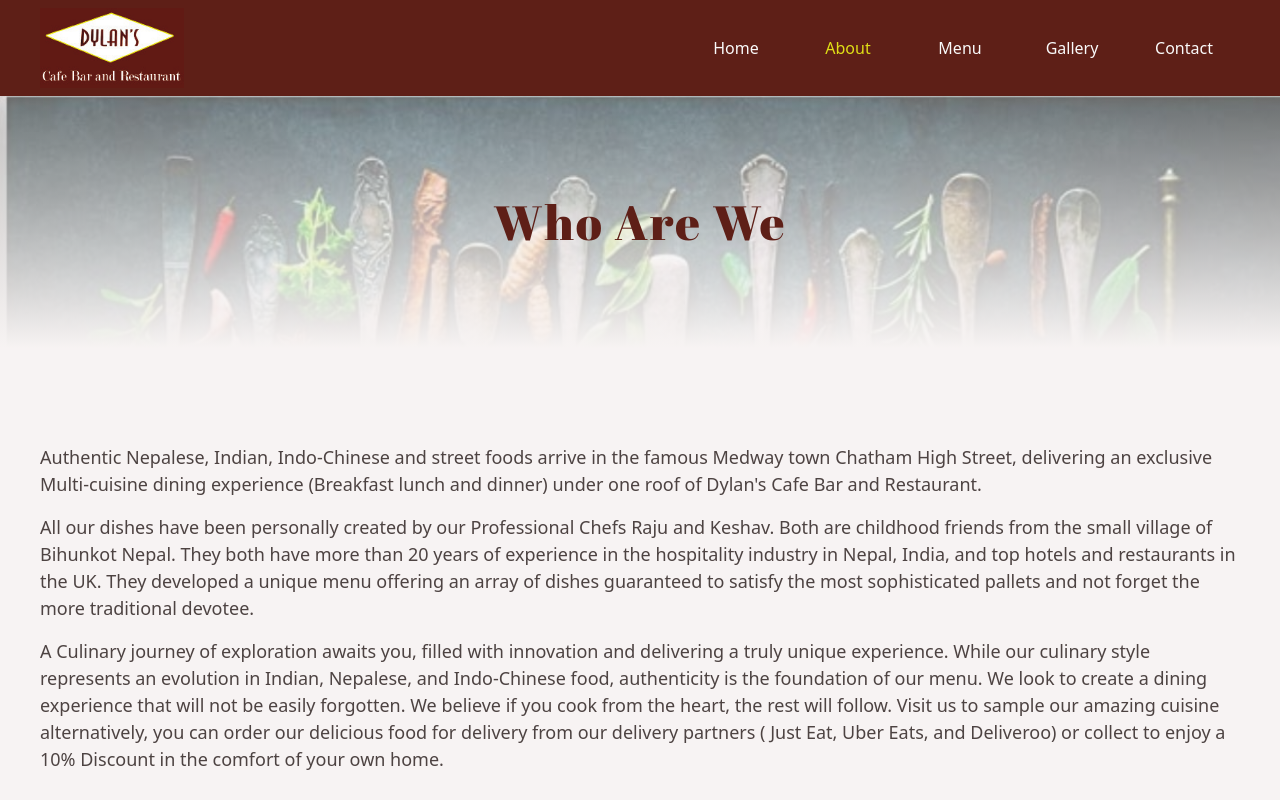
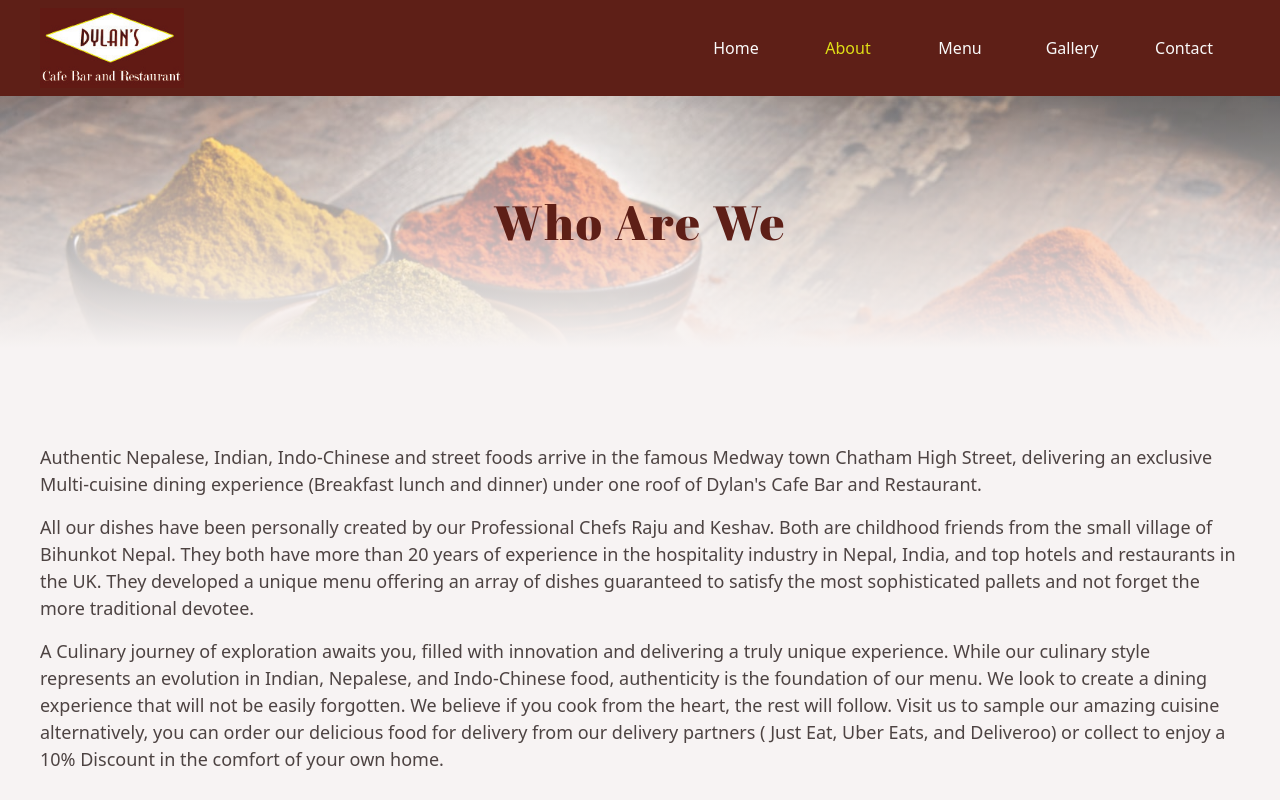
Before and after one commit to Ukesh2010/dylans-cafe, a Next.js app: page /about in a window 1280 px wide. Shown: the top 800 px of the page. Built offline with nearby package versions, Linux system fonts and the light colour scheme.

Commit message:
about view banner image updated

```diff
--- a/styles/pages/About.module.scss
+++ b/styles/pages/About.module.scss
@@ -1,6 +1,6 @@
 .page-about {
   .title-section {
-    background: url("/images/bg2.jpg") no-repeat top fixed;
+    background: url("/images/bg1.jpg") no-repeat top fixed;
     background-size: cover;
     text-align: center;
     position: relative;
```
